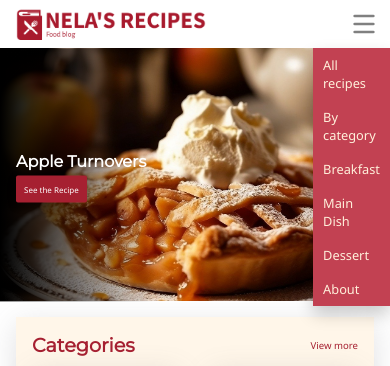
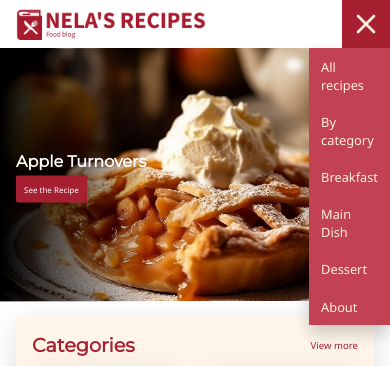
Before and after one commit to XicoCorreia/RecipeWebsite, an Angular app: page / in a window 390 px wide. Both pictures are taken after a click on the link 363 px from the left and 24 px from the top of the page. Shown: the top 366 px of the page. Built offline with nearby package versions, Linux system fonts and the light colour scheme.

Commit message:
Fix header

```diff
--- a/src/app/header/header.component.css
+++ b/src/app/header/header.component.css
@@ -12,8 +12,8 @@ header{
 
 .icon-image{
   display: block;
-  height: 5em;
-  padding: 1em 0;
+  height: 5rem;
+  padding: 1rem 0;
 }
 
 .header-menu{
@@ -35,10 +35,10 @@ header{
     display: flex;
     align-items: center;
     height: 100%;
-    padding-left: 0.5em;
-    padding-right: 0.5em;
+    padding-left: 0.5rem;
+    padding-right: 0.5rem;
     color:#a62031;
-    font-size: 1.3em;
+    font-size: 1.5rem;
 }
 
 .header-menu-route:hover{
@@ -63,7 +63,7 @@ header{
 
 .sub-list{
   color: rgb(255,240,219);
-  padding: 12px 16px;
+  padding: 0.75rem 1rem;
   text-decoration: none;
   display: block;
 }
@@ -101,13 +101,36 @@ header{
   display: block;
 }
 
+#menu path {
+  stroke: #a62031; /* Red color */
+}
+
+#mobile-dropdown-toggle:hover #menu path {
+  stroke: rgb(255, 240, 219); /* White color when hovered */
+}
+
+#mobile-dropdown-toggle:hover {
+  background-color: #a62031; /* Red background when hovered */
+}
+
+
+.dropdown-mobile.active {
+  background-color: #a62031; /* Red background */
+}
+
+
+.dropdown-mobile.active #menu path,
+.dropdown-mobile.active #menu-close path {
+  stroke: rgb(255, 240, 219); /* White stroke for visibility */
+}
+
 @media (max-width: 1200px) {
   .container {
-    margin-left: 1em;
+    margin-left: 1rem;
   }
 }
 
-@media (max-width: 1070px) {
+@media (max-width: 900px) {
   .header-list {
     display: none;
   }
@@ -118,7 +141,7 @@ header{
 
   .dropdown-content-mobile a {
     color: rgb(255, 240, 219);
-    padding: 14px 18px;
+    padding: 0.75rem 1rem;
     text-decoration: none;
     display: block;
   }
@@ -131,69 +154,63 @@ header{
 
 @media (max-width: 565px) {
   .icon-image {
-    height: 4em;
-    padding: 0.75em 0;
+    height: 4rem;
+    padding: 0.75rem 0;
   }
 
   .header-menu {
-    height: 4em; /* Adjust the height to match the icon size */
+    height: 4rem; /* Adjust the height to match the icon size */
   }
   .dropdown-content-mobile a {
-    padding: 10px 12px;  /* Reduced padding */
-    font-size: 0.9em;  /* Slightly smaller font size */
+    padding: 0.6rem 0.75rem;  /* Reduced padding */
+    font-size: 0.9rem;  /* Slightly smaller font size */
+  }
+
+  #menu, #menu-close {
+    height: 40px;
+    width: 40px;
   }
 }
 
 @media (max-width: 425px) {
   .icon-image {
-    height: 3em;
-    padding: 0.5em 0;
+    height: 3rem;
+    padding: 0.5rem 0;
   }
 
   .header-menu {
-    height: 3em; /* Adjust header size */
+    height: 3rem; /* Adjust header size */
   }
 
-  #menu {
+  #menu, #menu-close {
     height: 32px;
     width: 32px;
   }
   .dropdown-content-mobile a {
-    padding: 8px 10px;  /* Reduced padding */
-    font-size: 0.8em;  /* Slightly smaller font size */
+    font-size: 0.8rem;  /* Slightly smaller font size */
   }
 }
 
 @media (max-width: 350px) {
   .icon-image {
-    height: 2.5em;
+    height: 2.5rem;
   }
 
   .header-menu {
-    height: 2.5em;
+    height: 2.5rem;
   }
   .dropdown-content-mobile a {
-    padding: 6px 8px;  /* Reduced padding */
-    font-size: 0.7em;  /* Slightly smaller font size */
+    font-size: 0.7rem;  /* Slightly smaller font size */
   }
 }
 
 @media (max-width: 275px) {
-  .icon-image {
-    height: 2em;
-  }
-
-  .header-menu {
-    height: 2em;
-  }
-
   #menu {
-    height: 16px;
-    width: 16px;
+    height: 24px;
+    width: 24px;
   }
 
   .dropdown-content-mobile a {
-    padding: 4px 6px;  /* Reduced padding */
-    font-size: 0.6em;  /* Slightly smaller font size */
+    font-size: 0.6rem;  /* Slightly smaller font size */
   }
 }
--- a/src/app/header/header.component.html
+++ b/src/app/header/header.component.html
@@ -35,10 +35,14 @@
 
              <!-- Mobile Dropdown -->
              <div class="dropdown-mobile" [ngClass]="{'active': isDropdownOpen}">
-                <a href="#" class="header-menu-route" id="mobile-dropdown-toggle" (click)="toggleDropdown($event)">
-                    <svg width="48" height="48" viewBox="0 0 24 24" fill="none" xmlns="http://www.w3.org/2000/svg" id="menu">
-                        <path d="M5 6L19 6M5 12L19 12M5 18L19 18" stroke="gray" stroke-width="2" stroke-linecap="round" stroke-linejoin="round"/>
-                    </svg>
+                <a href="#" class="header-menu-route" id="mobile-dropdown-toggle" (click)="toggleDropdown($event)"
+                [ngClass]="{'active': isDropdownOpen}">
+                 <svg *ngIf="!isDropdownOpen" width="100%" height="48" viewBox="0 0 24 24" fill="none" xmlns="http://www.w3.org/2000/svg" id="menu">
+                     <path d="M5 6L19 6M5 12L19 12M5 18L19 18" stroke="gray" stroke-width="2" stroke-linecap="round" stroke-linejoin="round"/>
+                 </svg>
+                 <svg *ngIf="isDropdownOpen" width="100%" height="48" viewBox="0 0 24 24" fill="none" xmlns="http://www.w3.org/2000/svg" id="menu-close">
+                     <path d="M6 6L18 18M6 18L18 6" stroke="gray" stroke-width="2" stroke-linecap="round" stroke-linejoin="round"/>
+                 </svg>
                 </a>
                 <div class="dropdown-content-mobile">
                     <a href="#" routerLink="/recipes" class="sub-list" (click)="closeDropdown()">All recipes</a>
--- a/src/app/header/header.component.ts
+++ b/src/app/header/header.component.ts
@@ -19,9 +19,10 @@ export class HeaderComponent {
 
   // Toggle the dropdown visibility on click
   toggleDropdown(event: Event): void {
-    event.preventDefault();  // Prevent default behavior of the link
-    this.isDropdownOpen = !this.isDropdownOpen;  // Toggle the dropdown visibility
+    event.preventDefault(); // Prevent default behavior of the link
+    this.isDropdownOpen = !this.isDropdownOpen; // Toggle the dropdown visibility
   }
+
 
   // Close the dropdown when an option is selected
   closeDropdown(): void {
```
